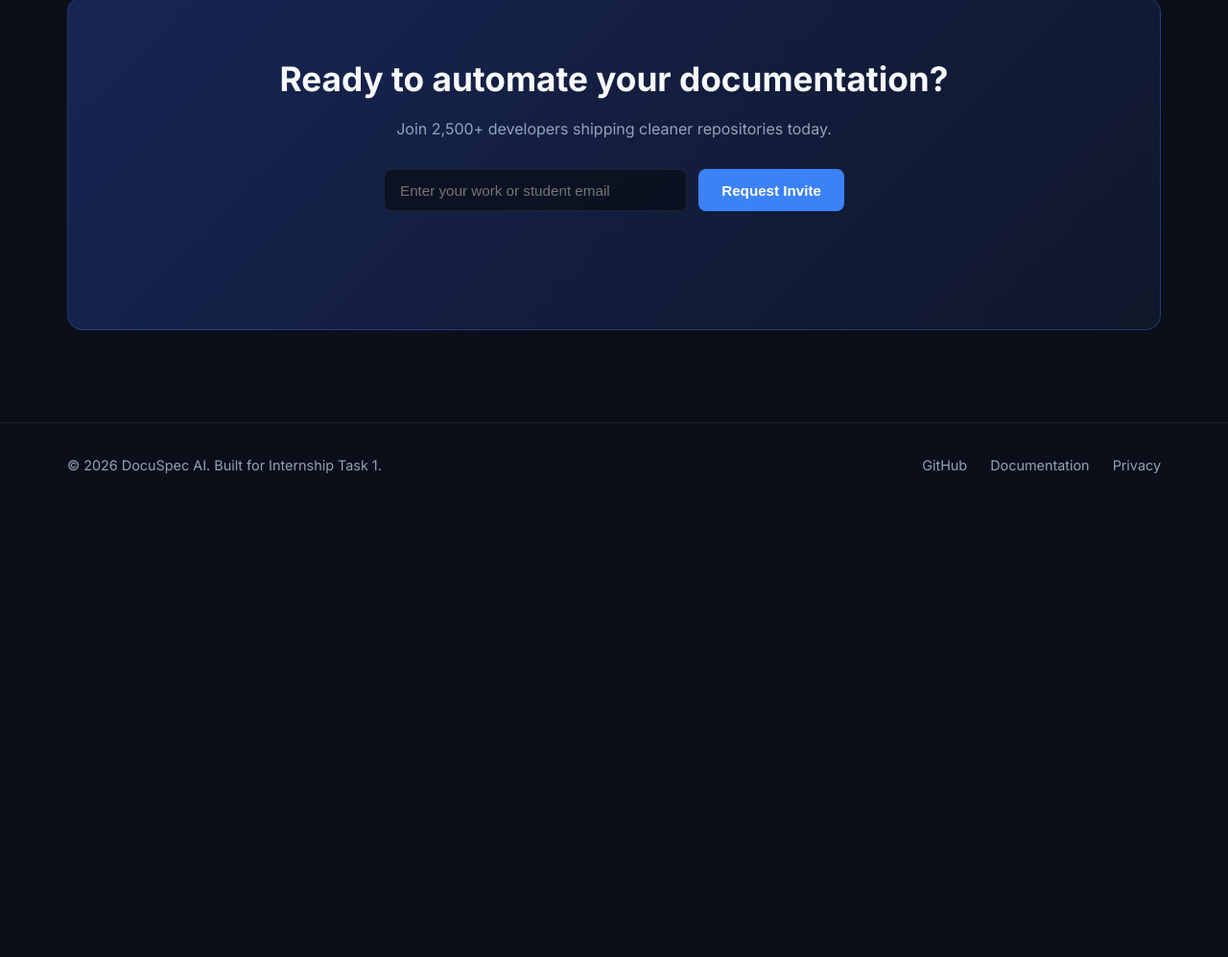
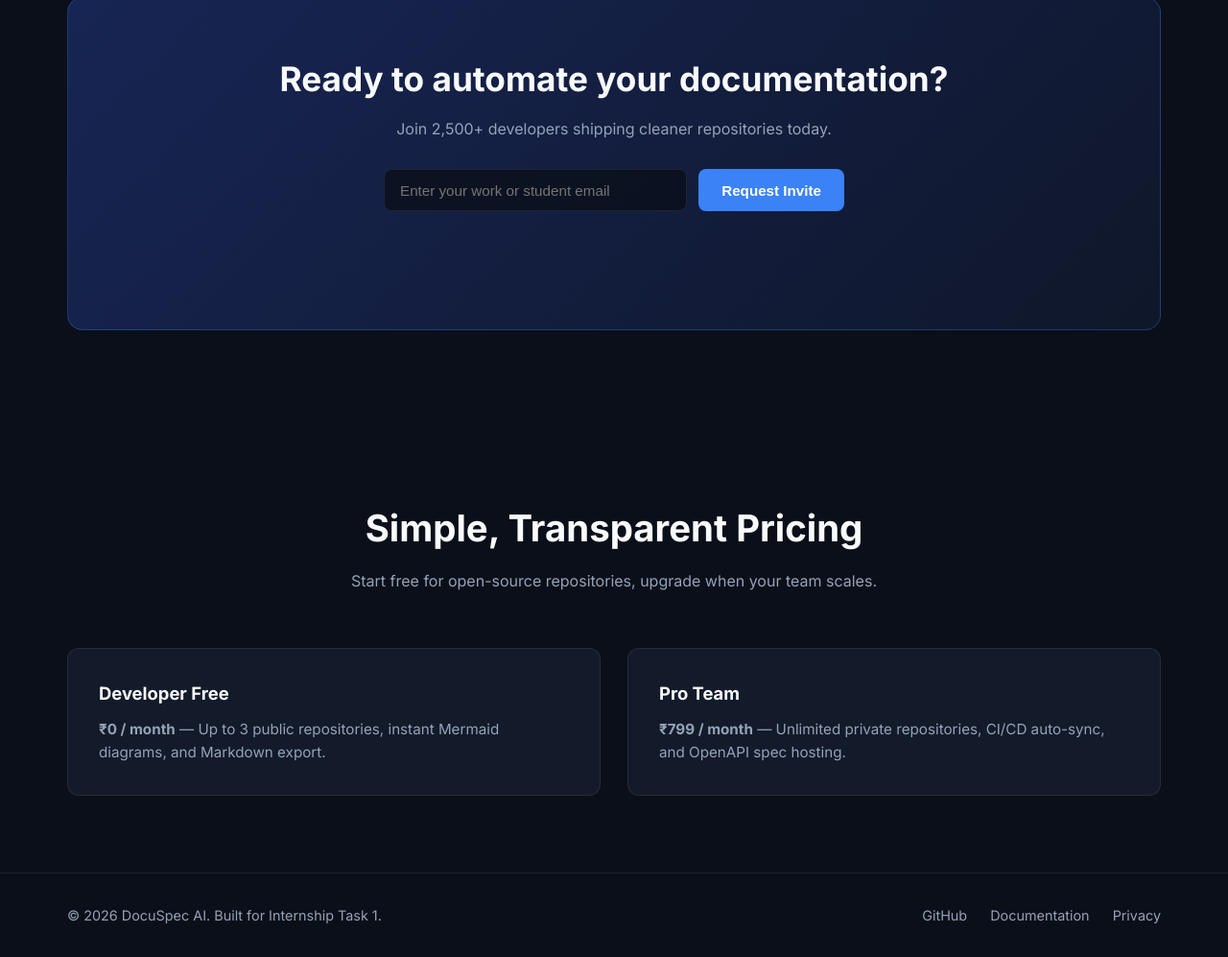
Before and after one commit to Janviii-code-sudo/auspir-task-1-landing-page, a plain HTML site: page index.html in a window 1280 px wide. Shown: the part 2012-3009 px from the top of the page at 96% size. Before the commit the page ends 2540 px from the top, so only its background shows below. Drawn offline with Linux system fonts and the light colour scheme.

Commit message:
fix: add pricing section for navbar link

```diff
--- a/index.html
+++ b/index.html
@@ -139,6 +139,25 @@
         <p class="form-feedback" id="formFeedback"></p>
       </div>
     </section>
+    <!-- Pricing Section -->
+    <section id="pricing" class="features">
+      <div class="container">
+        <div class="section-header">
+          <h2>Simple, Transparent Pricing</h2>
+          <p>Start free for open-source repositories, upgrade when your team scales.</p>
+        </div>
+        <div class="features-grid">
+          <article class="feature-card">
+            <h3>Developer Free</h3>
+            <p><strong>₹0 / month</strong> — Up to 3 public repositories, instant Mermaid diagrams, and Markdown export.</p>
+          </article>
+          <article class="feature-card">
+            <h3>Pro Team</h3>
+            <p><strong>₹799 / month</strong> — Unlimited private repositories, CI/CD auto-sync, and OpenAPI spec hosting.</p>
+          </article>
+        </div>
+      </div>
+    </section>
   </main>
 
   <!-- Footer -->
```
